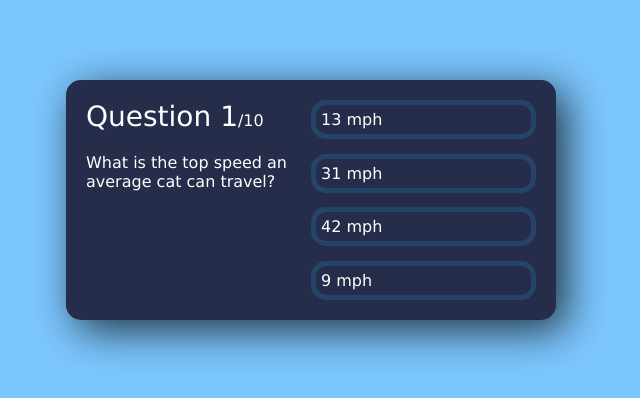
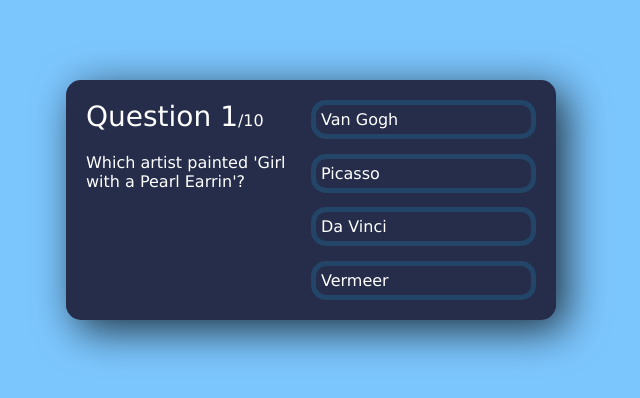
Before and after one commit to bellola/tta, a React (Create React App) app: page / in a window 1280 px wide. Shown: the part 200-598 px from the top of the page, without its empty margins (329-969 px from the left). Built offline with nearby package versions, Linux system fonts and the light colour scheme.

Commit message:
done for now

```diff
--- a/src/App.js
+++ b/src/App.js
@@ -1,74 +1,101 @@
-import React, { useState} from 'react';
-import fixedQs from './questions'
+	import React, {Component} from 'react';
+import qb from './questions'
 
-export default function App() {
+class App extends Component {
 
 
+    state={
+        questionBank:[],
+        currentQuestion: 0,
+        showScore: false,
+        score: 0,
+        color: undefined
+    }
 
-  let questions = fixedQs()
+    getQuestions = () => {
+      qb().then( question => {
+        this.setState({
+          questionBank: question
+        })
+      })
+    }
 
-	const [currentQuestion, setCurrentQuestion] = useState(0);
-	const [showScore, setShowScore] = useState(false);
-	const [score, setScore] = useState(0);
-  const [color, setColor] = useState(undefined)
+    componentDidMount(){
+      this.getQuestions()
+      console.log(this.state.questionBank, "HEYOOOOOO")
+    }
 
 
+	 handleAnswerOptionClick = (e, answer, correct) => {
 
 
-	const handleAnswerOptionClick = (e, answer, correct) => {
-
     if (answer === correct) {
-      setScore(score + 1);
+    //   setScore(score + 1);
+      this.setState({score:this.state.score+1})
       e.target.className = 'correct'
-      setTimeout(() => e.target.className = undefined, 1000);
+      setTimeout(() => e.target.className = undefined, 650);
 
     }
 
     if(answer !== correct){
       e.target.className = 'incorrect'
-      setTimeout(() => e.target.className = undefined, 1000)
+      setTimeout(() => alert(`The correct asnwer is ${correct}`),150)
+      setTimeout(() => e.target.className = undefined, 650)
     }
 
-    const nextQuestion = currentQuestion + 1;
 
-		if (nextQuestion < questions.length) {
+    const nextQuestion = this.state.currentQuestion + 1;
 
-        setCurrentQuestion(nextQuestion);
-
-
-
+		if (nextQuestion < this.state.questionBank.length) {
+        this.setState({currentQuestion:nextQuestion})
+        // setCurrentQuestion(nextQuestion);
 		} else {
-			setShowScore(true);
+            this.setState({showScore:true})
+			// setShowScore(true);
 		}
 	};
 
 
+  render(){
 
   return (
+
 		<div className='app'>
-			{showScore ? (
-				<div className='score-section'>
-					You scored {score} out of {questions.length}
-          <div>
-            <button onClick={()=>{setScore(0); setShowScore(false); questions=fixedQs(); setCurrentQuestion(0)}}>Reset</button>
-            {/* <link href="#" onClick={(event) => { func1(event); func2();}}>Trigger here</link> */}
-          </div>
-				</div>
-			) : (
+
+          {(this.state.questionBank.length > 0 && this.state.showScore === false) ? (
                   <>
                     <div className='question-section'>
                       <div className='question-count'>
-							<span>Question {currentQuestion + 1}</span>/{questions.length}
+                        <span>Question {this.state.currentQuestion + 1}</span>/{this.state.questionBank.length}
                       </div>
-						<div className='question-text'>{questions[currentQuestion].question}</div>
+                      <div className='question-text'>{this.state.questionBank[this.state.currentQuestion].question}</div>
                     </div>
                     <div className='answer-section' >
-						{questions[currentQuestion].incorrect.sort(() => Math.random() - 0.5).map((answerOption) => (
-							<button className={color} onClick={(e) => handleAnswerOptionClick(e, answerOption, questions[currentQuestion].correct)}>{answerOption}</button>
+                      {this.state.questionBank[this.state.currentQuestion].incorrect
+                      // .sort(() => Math.random() - 0.5)
+                      .map((answerOption) => (
+                        <button className={this.state.color} onClick={(e) => this.handleAnswerOptionClick(e, answerOption, this.state.questionBank[this.state.currentQuestion].correct)}>{answerOption}</button>
                       ))}
                     </div>
-				</>
-			)}
+                  </>) : (
+                     <div className='score-section'>
+                     You scored {this.state.score} out of {this.state.questionBank.length}
+                     <div>
+                       <button onClick={()=>{this.setState({score:0}); this.setState({showScore:false}); this.setState({currentQuestion:0})  } }>Reset</button>
+                     </div>
+                   </div>
+                  )
+                }
 		</div>
   );
+
   }
+
+
+
+
+
+}
+
+
+export default App
--- a/src/questions.js
+++ b/src/questions.js
@@ -1,4 +1,4 @@
-const questions =[
+const qs =[
   {
     "question": "What was Tandem previous name?",
     "incorrect": ["Tandem", "Burger Shack", "Extraordinary Humans"],
@@ -111,20 +111,20 @@ const questions =[
   }
 ]
 
-//adding correct asnwer to incorrect array to be able to get options easily
-//also adding id so when I map the questions I don't get the "unique key warning"
+
 { let id = 1
-questions.forEach(elem =>{
+qs.forEach(elem =>{
   elem['incorrect'].push(elem.correct)
   elem['id'] = id
   id++
 })
 }
 
-// let fixedQs = new Set()
 
-//fixedQs is a variable containing 10 random questions from questions array
-let fixedQs = (n=10) => (questions.sort(() => 0.5 - Math.random()).slice(0.5,n))
+let qb = (n=10) => Promise.resolve(qs.sort(() => 0.5 - Math.random()).slice(0.5,n))
+// let questions = qs.sort(() => 0.5 - Math.random()).slice(0.5,10)
+// let newQs = (n=10) => qs.sort(() => 0.5 - Math.random()).slice(0.5,n)
 
 
-export default fixedQs
+
+export default qb
```
Also changed, not shown: src/Test.js (added, +102 -0 lines). Lines whose indentation alone changed are shown as unchanged.
